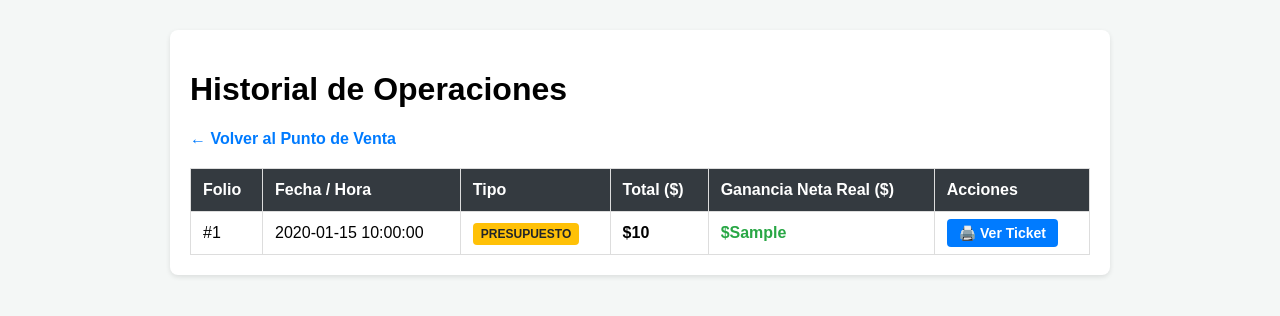
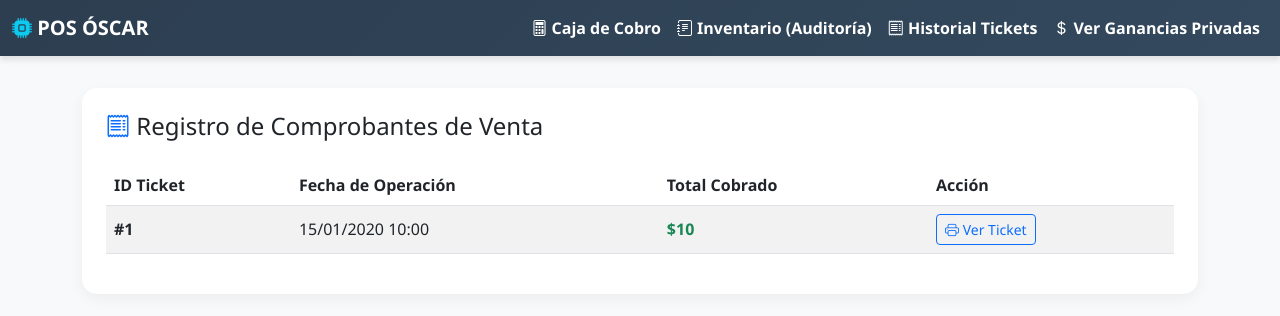
Before and after one commit to oscarlo-lgtm/punto-de-venta, a Flask app: page /tickets in a window 1280 px wide. Shown: the top 316 px of the page. Run offline with Flask 3, Linux system fonts and the light colour scheme; a database or web service that is not in the repository returns one stand-in record (values such as "Sample title"); some libraries are stand-ins or nearby versions.

Commit message:
Update tickets.html

```diff
--- a/templates/tickets.html
+++ b/templates/tickets.html
@@ -2,58 +2,52 @@
 <html lang="es">
 <head>
     <meta charset="UTF-8">
+    <meta name="viewport" content="width=device-width, initial-scale=1.0">
     <title>Historial de Tickets</title>
+    <link href="https://cdn.jsdelivr.net/npm/bootstrap@5.3.0/dist/css/bootstrap.min.css" rel="stylesheet">
+    <link rel="stylesheet" href="https://cdn.jsdelivr.net/npm/bootstrap-icons@1.10.5/font/bootstrap-icons.css">
     <style>
-        body { font-family: Arial, sans-serif; margin: 30px; background-color: #f4f7f6; }
-        .seccion { background: white; padding: 20px; border-radius: 8px; box-shadow: 0 2px 5px rgba(0,0,0,0.1); max-width: 900px; margin: 0 auto; }
-        table { width: 100%; border-collapse: collapse; margin-top: 20px; }
-        th, td { border: 1px solid #ddd; padding: 12px; text-align: left; }
-        th { background-color: #343a40; color: white; }
-        .badge-venta { background: #28a745; color: white; padding: 4px 8px; border-radius: 4px; font-weight: bold; font-size: 12px; }
-        .badge-presupuesto { background: #ffc107; color: #212529; padding: 4px 8px; border-radius: 4px; font-weight: bold; font-size: 12px; }
-        .btn-imprimir { background: #007bff; color: white; text-decoration: none; padding: 6px 12px; border-radius: 4px; font-size: 14px; font-weight: bold; }
-        .btn-imprimir:hover { background: #0056b3; }
+        body { background-color: #f8f9fa; font-family: 'Segoe UI', sans-serif; }
+        .navbar-custom { background: linear-gradient(135deg, #2c3e50, #34495e); box-shadow: 0 4px 6px rgba(0,0,0,0.1); }
+        .navbar-brand, .nav-link { color: #fff !important; font-weight: 600; }
+        .card-custom { border: none; border-radius: 15px; box-shadow: 0 5px 15px rgba(0,0,0,0.05); background: #fff; }
     </style>
 </head>
 <body>
 
-    <div class="seccion">
-        <h1>Historial de Operaciones</h1>
-        <p><a href="/" style="text-decoration: none; color: #007bff; font-weight: bold; font-size: 16px;">← Volver al Punto de Venta</a></p>
+    <nav class="navbar navbar-expand-lg navbar-custom mb-4">
+        <div class="container-fluid">
+            <a class="navbar-brand" href="/"><i class="bi bi-cpu-fill text-info"></i> POS ÓSCAR</a>
+            <div class="navbar-nav ms-auto">
+                <a class="nav-link" href="/"><i class="bi bi-calculator"></i> Caja de Cobro</a>
+                <a class="nav-link" href="/inventario"><i class="bi bi-journal-text"></i> Inventario (Auditoría)</a>
+                <a class="nav-link active" href="/tickets"><i class="bi bi-receipt"></i> Historial Tickets</a>
+                <a class="nav-link text-warning" href="/ganancias" style="font-weight: bold;"><i class="bi bi-currency-dollar"></i> Ver Ganancias Privadas</a>
+            </div>
+        </div>
+    </nav>
 
-        <table>
+    <div class="container py-2">
+        <div class="card card-custom p-4">
+            <h4 class="mb-4 text-dark"><i class="bi bi-receipt text-primary"></i> Registro de Comprobantes de Venta</h4>
+            <div class="table-responsive">
+                <table class="table table-striped align-middle">
                     <thead>
-                <tr>
-                    <th>Folio</th>
-                    <th>Fecha / Hora</th>
-                    <th>Tipo</th>
-                    <th>Total ($)</th>
-                    <th>Ganancia Neta Real ($)</th>
-                    <th>Acciones</th>
-                </tr>
+                        <tr><th>ID Ticket</th><th>Fecha de Operación</th><th>Total Cobrado</th><th>Acción</th></tr>
                     </thead>
                     <tbody>
-                {% for t in tickets %}
+                        {% for ticket in tickets %}
                         <tr>
-                    <td>#{{ t.id }}</td>
-                    <td>{{ t.fecha }}</td>
-                    <td>
-                        {% if t.tipo == 'venta' %}
-                        <span class="badge-venta">VENTA FINAL</span>
-                        {% else %}
-                        <span class="badge-presupuesto">PRESUPUESTO</span>
-                        {% endif %}
-                    </td>
-                    <td><strong>${{ t.total }}</strong></td>
-                    <td style="color: #28a745; font-weight: bold;">${{ t.ganancia_neta }}</td>
-                    <td>
-                        <a href="/imprimir/{{ t.id }}" target="_blank" class="btn-imprimir">🖨️ Ver Ticket</a>
-                    </td>
+                            <td><strong>#{{ ticket.id }}</strong></td>
+                            <td>{{ ticket.fecha.strftime('%d/%m/%Y %H:%M') if ticket.fecha else 'N/A' }}</td>
+                            <td class="fw-bold text-success">${{ ticket.total }}</td>
+                            <td><a href="/imprimir/{{ ticket.id }}" target="_blank" class="btn btn-sm btn-outline-primary"><i class="bi bi-printer"></i> Ver Ticket</a></td>
                         </tr>
                         {% endfor %}
                     </tbody>
                 </table>
             </div>
-
+        </div>
+    </div>
 </body>
 </html>
```
Lines whose indentation alone changed are shown as unchanged.
